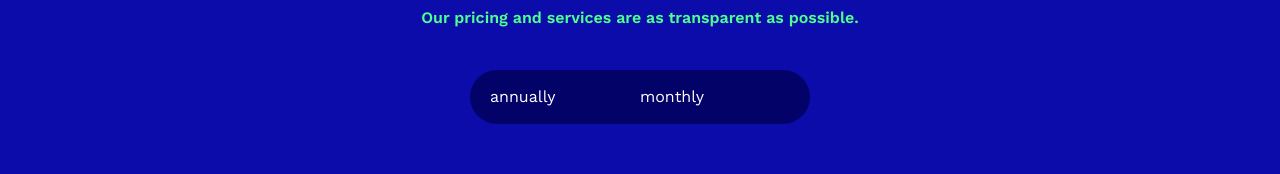
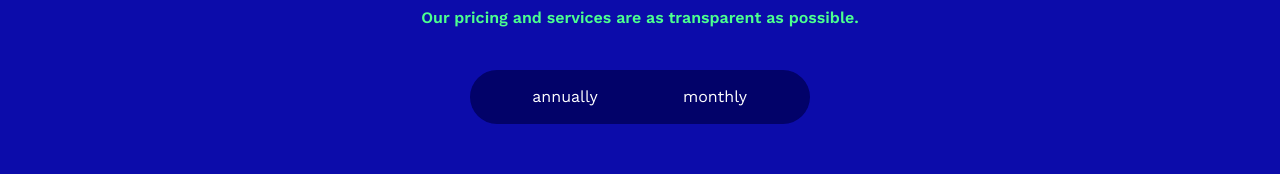
Before and after one commit to Niscolinx/opoko, a React (Vite) app: page /pricing in a window 1280 px wide. Shown: the part 350-524 px from the top of the page. Built offline with nearby package versions, Linux system fonts and the light colour scheme.

Commit message:
working on about us

```diff
--- a/src/pages/Pricing.tsx
+++ b/src/pages/Pricing.tsx
@@ -44,7 +44,7 @@ function Pricing() {
           Our pricing and services are as transparent as possible.
         </p>
 
-        <div className="bg-[#020269] text-white flex py-6 px-8 rounded-[4rem]">
+        <div className="bg-[#020269] text-white flex py-6 px-8 rounded-[4rem] justify-items-center">
           {plans.map((item, i) => (
             <>
               <input
@@ -57,7 +57,7 @@ function Pricing() {
               />
               <label
                 htmlFor={item + i}
-                className={` flex items-center w-[15rem] ${
+                className={` w-[15rem] text-center  ${
                   item === currentPlan ? '' : ''
                 }`}
               >
```
